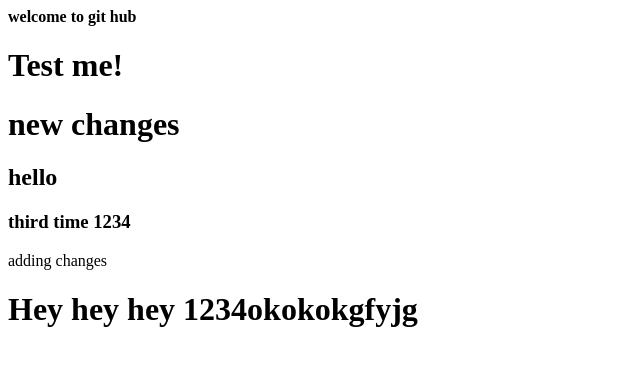
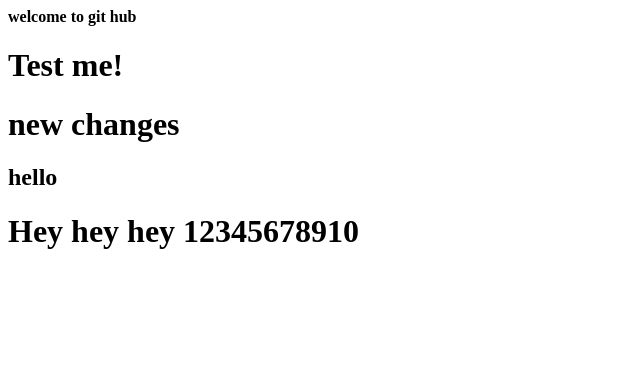
Before and after one commit to ksgowripriyanka/MyGitProject, a plain HTML site: page index.html in a window 1280 px wide. Shown: the whole page, without its empty margins (0-640 px from the left). Drawn offline with Linux system fonts and the light colour scheme.

Commit message:
Update index.html
committed in remote repository

```diff
--- a/index.html
+++ b/index.html
@@ -7,8 +7,6 @@
 <h1>Test me!</h1>
 <h1>new changes</h2>
 <h2>hello</h2>
-<h3>third time 1234</h3>
-adding changes
-<h1>Hey hey hey 1234okokokgfyjg</h1>
+<h1>Hey hey hey 12345678910</h1>
 </body>
 </html>
```
